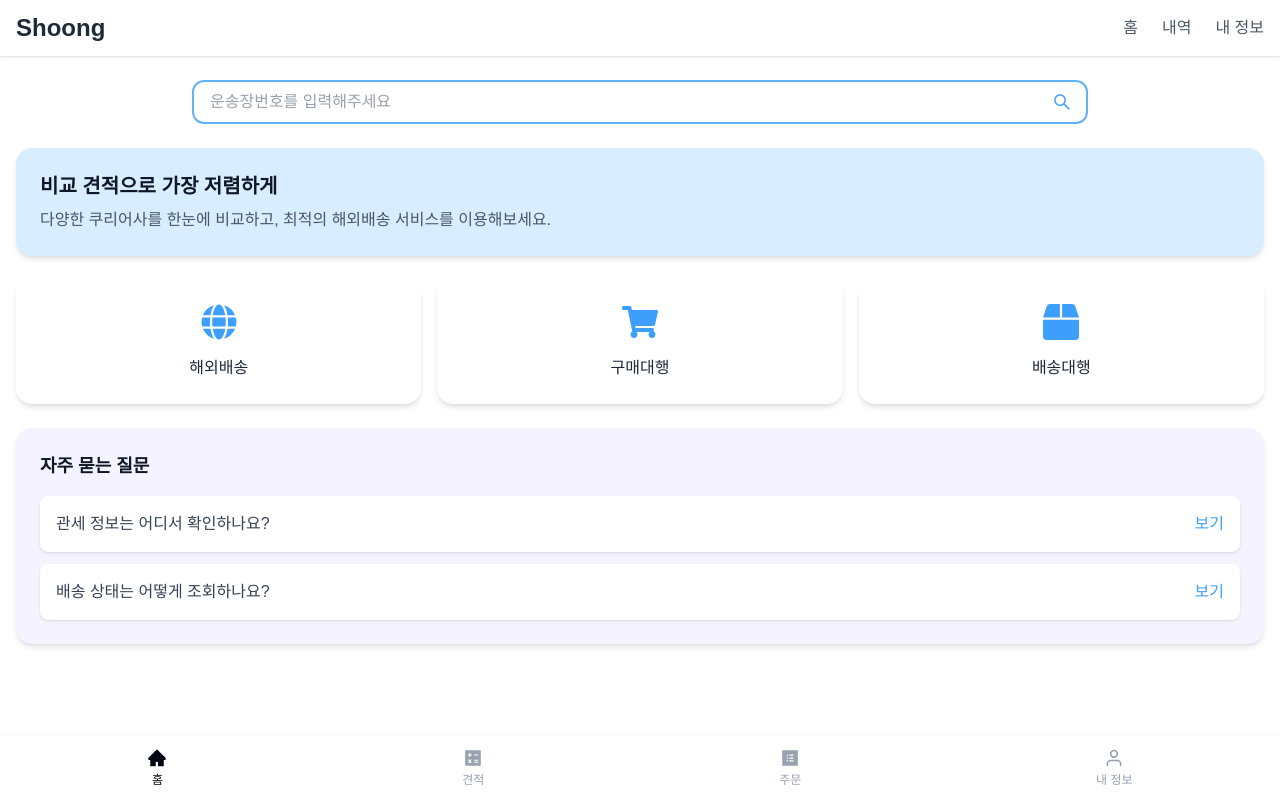
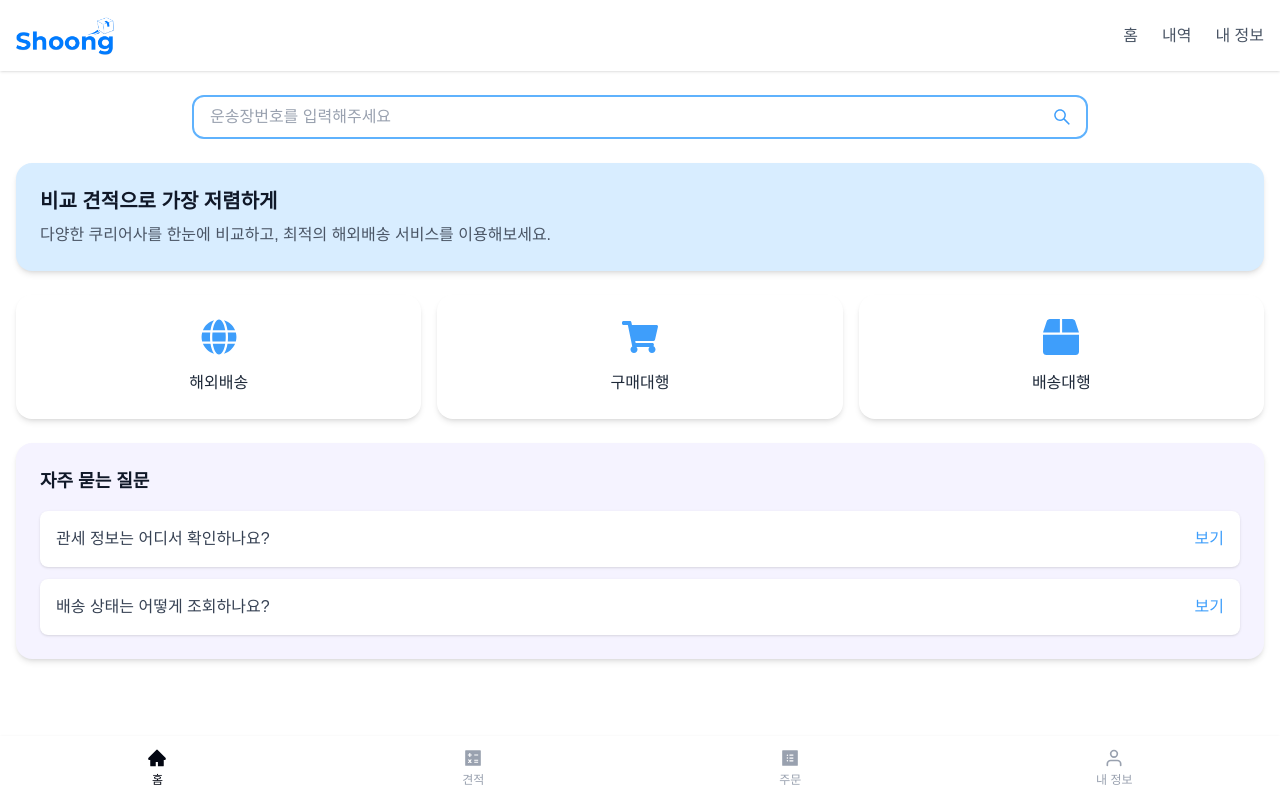
Before and after one commit to chlwlgus4/courier_front, a Next.js app: page / in a window 1280 px wide. Built offline with nearby package versions, Linux system fonts and the light colour scheme.

Commit message:
로고 추가

```diff
--- a/src/commons/components/common/Header.tsx
+++ b/src/commons/components/common/Header.tsx
@@ -1,5 +1,6 @@
 'use client'
 
+import Image from 'next/image'
 import Link from 'next/link'
 import { usePathname, useRouter } from 'next/navigation'
 import React, { useEffect, useState } from 'react'
@@ -62,9 +63,14 @@ export default function Header() {
           </h1>
         </div>
       ) : (
-        <h1 className="text-2xl font-bold text-gray-800 leading-none">
-          Shoong
-        </h1>
+        <Link href={'/'}>
+          <Image
+            src={'/logos/shoong-logo-color.png'}
+            alt={'logo'}
+            width={100}
+            height={40}
+          />
+        </Link>
       )}
       <nav className="flex space-x-6">
         <Link href="/">
```
Also changed, not shown: public/logos/shoong-logo-color.png (added), public/logos/shoong-logo-color.svg (added).
